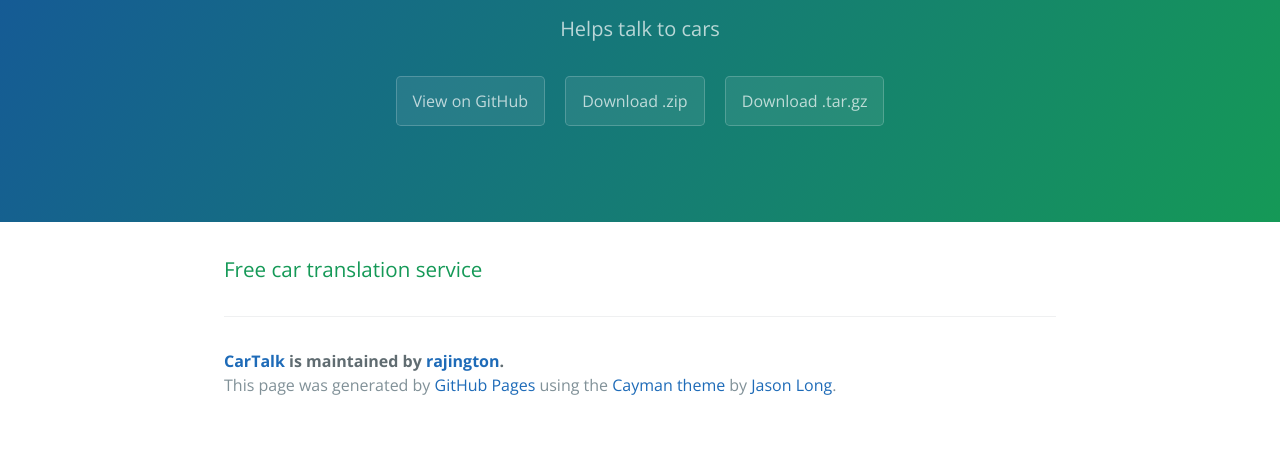
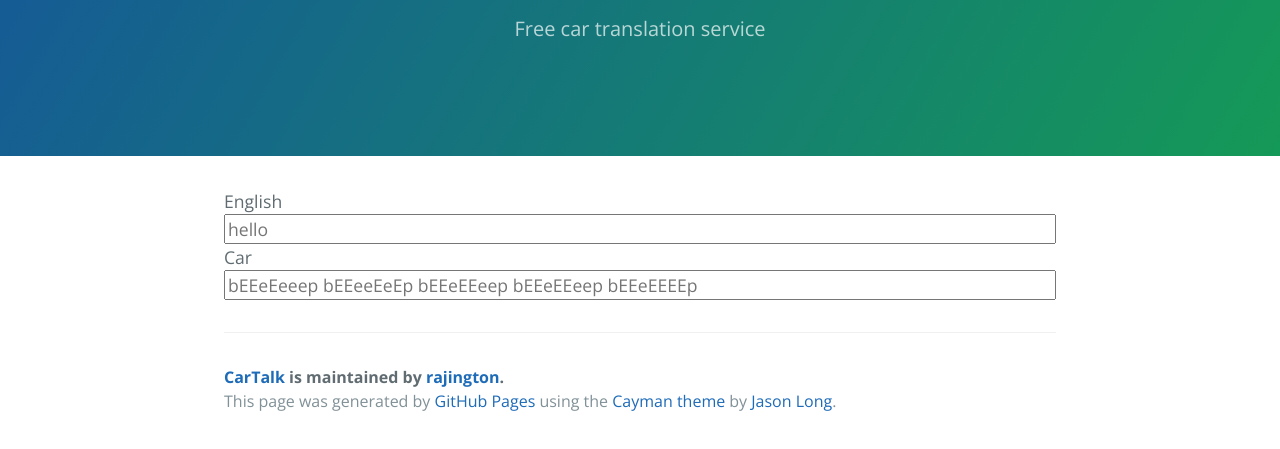
Before and after one commit to rajington/cartalk, a plain HTML site: page index.html in a window 1280 px wide. Shown: the part 161-610 px from the top of the page. Drawn offline with nearby package versions, Linux system fonts and the light colour scheme.

Commit message:
Added site content

```diff
--- a/index.html
+++ b/index.html
@@ -12,15 +12,16 @@
   <body>
     <section class="page-header">
       <h1 class="project-name">CarTalk</h1>
-      <h2 class="project-tagline">Helps talk to cars</h2>
-      <a href="https://github.com/rajington/cartalk" class="btn">View on GitHub</a>
-      <a href="https://github.com/rajington/cartalk/zipball/master" class="btn">Download .zip</a>
-      <a href="https://github.com/rajington/cartalk/tarball/master" class="btn">Download .tar.gz</a>
+      <h2 class="project-tagline">Free car translation service</h2>
     </section>
 
     <section class="main-content">
-      <h3>
-<a id="free-car-translation-service" class="anchor" href="#free-car-translation-service" aria-hidden="true"><span class="octicon octicon-link"></span></a>Free car translation service</h3>
+      <form>
+        <label for="english">English</label>
+        <input type="text" id="english" placeholder="hello" onchange="toCar(this.form)" />
+        <label for="car">Car</label>
+        <input type="text" id="car" placeholder="bEEeEeeep bEEeeEeEp bEEeEEeep bEEeEEeep bEEeEEEEp" onchange="toEnglish(this.form)" />
+      </form>
 
       <footer class="site-footer">
         <span class="site-footer-owner"><a href="https://github.com/rajington/cartalk">CarTalk</a> is maintained by <a href="https://github.com/rajington">rajington</a>.</span>
@@ -30,6 +31,36 @@
 
     </section>
 
+    <script>
+      function toCar ( form ) {
+        form.car.value = form.english.value
+          .split('')
+          .map(
+            function(letter){
+              return 'b'
+                + letter
+                  .charCodeAt()
+                  .toString(2)
+                + 'p';
+            })
+          .join(' ')
+          .replace(/1/g,'E')
+          .replace(/0/g,'e');
+      }
+
+      function toEnglish ( form ) {
+        form.english.value = form.car.value
+          .replace(/E/g,'1')
+          .replace(/e/g,'0')
+          .replace(/b|p/g,'')
+          .split(' ')
+          .map(
+            function(binary){
+             return String.fromCharCode(parseInt(binary,2));
+            })
+          .join('');
+      }
+    </script>
 
   </body>
 </html>
--- a/stylesheets/stylesheet.css
+++ b/stylesheets/stylesheet.css
@@ -1,5 +1,13 @@
 * {
   box-sizing: border-box; }
+
+label {
+  display: block;
+}
+
+input {
+  width: 100%;
+}
 
 body {
   padding: 0;
```
